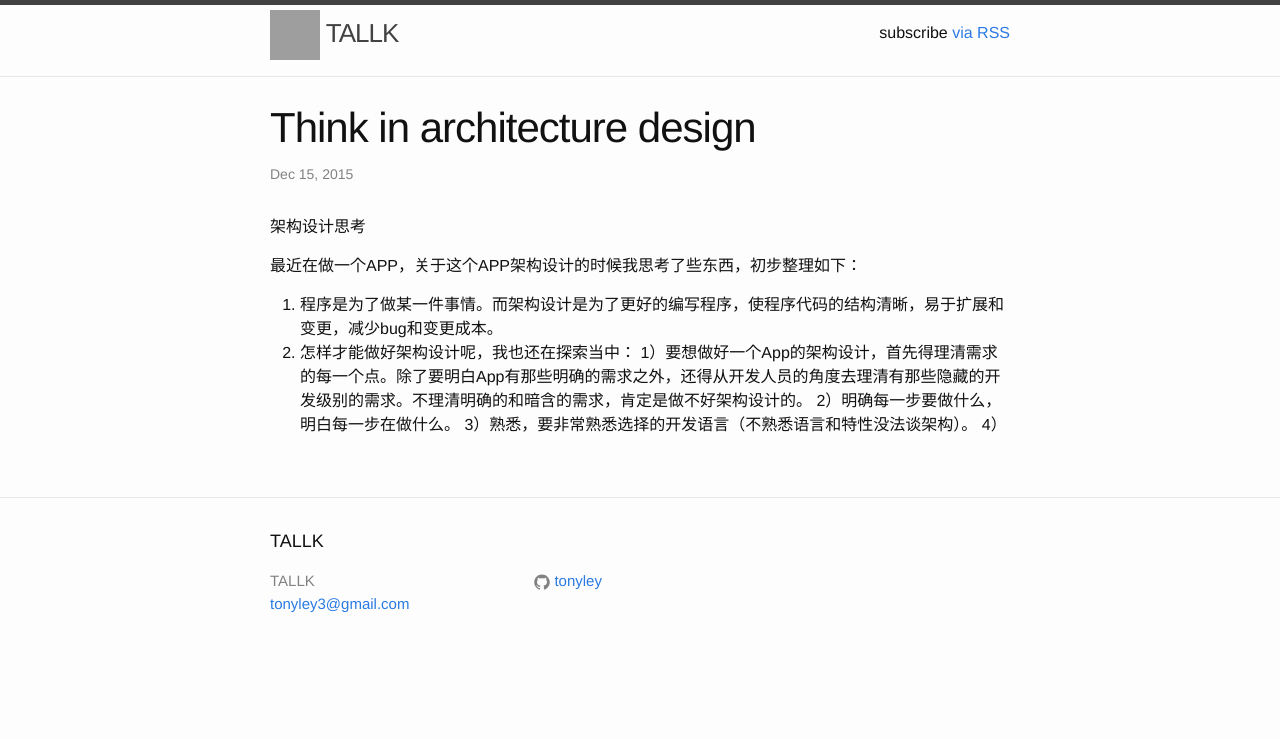
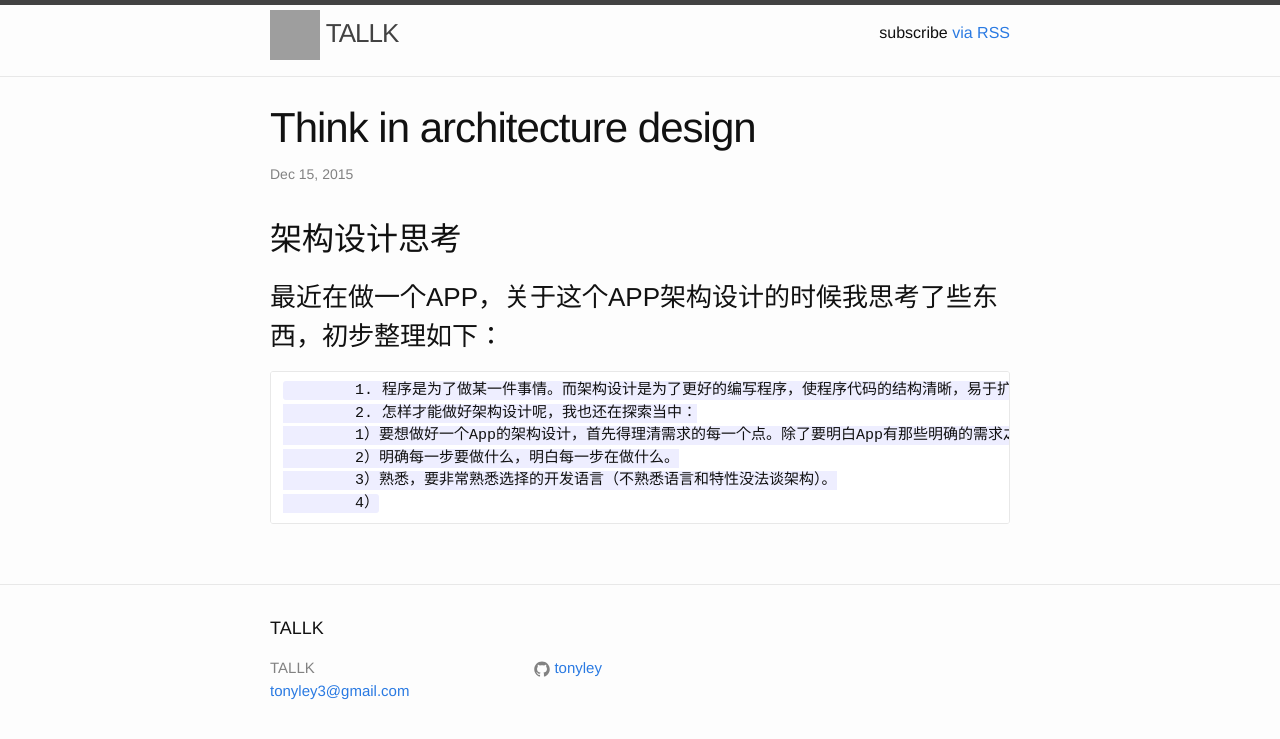
Before and after one commit to TG-lab3k/njlaolei.github.io, a Jekyll site: the page built from _posts/2015-12-15-think-in-architecture-design.markdown, in a window 1280 px wide. Shown: the top 739 px of the page. Built offline with Jekyll 4.4.1, drawn with Linux system fonts in a browser that asks for light colours; grey boxes are pictures that could not be loaded.

Commit message:
Modify format

```diff
--- a/_posts/2015-12-15-think-in-architecture-design.markdown
+++ b/_posts/2015-12-15-think-in-architecture-design.markdown
@@ -4,11 +4,11 @@ title: "Think in architecture design"
 categories: Architecture
 ---
 架构设计思考
-
-最近在做一个APP，关于这个APP架构设计的时候我思考了些东西，初步整理如下：
-1. 程序是为了做某一件事情。而架构设计是为了更好的编写程序，使程序代码的结构清晰，易于扩展和变更，减少bug和变更成本。
-2. 怎样才能做好架构设计呢，我也还在探索当中：
-1）要想做好一个App的架构设计，首先得理清需求的每一个点。除了要明白App有那些明确的需求之外，还得从开发人员的角度去理清有那些隐藏的开发级别的需求。不理清明确的和暗含的需求，肯定是做不好架构设计的。
-2）明确每一步要做什么，明白每一步在做什么。
-3）熟悉，要非常熟悉选择的开发语言（不熟悉语言和特性没法谈架构）。
-4）
+----
+###最近在做一个APP，关于这个APP架构设计的时候我思考了些东西，初步整理如下：
+		1. 程序是为了做某一件事情。而架构设计是为了更好的编写程序，使程序代码的结构清晰，易于扩展和变更，减少bug和变更成本。
+		2. 怎样才能做好架构设计呢，我也还在探索当中：
+		1）要想做好一个App的架构设计，首先得理清需求的每一个点。除了要明白App有那些明确的需求之外，还得从开发人员的角度去理清有那些隐藏的开发级别的需求。不理清明确的和暗含的需求，肯定是做不好架构设计的。
+		2）明确每一步要做什么，明白每一步在做什么。
+		3）熟悉，要非常熟悉选择的开发语言（不熟悉语言和特性没法谈架构）。
+		4）
```
